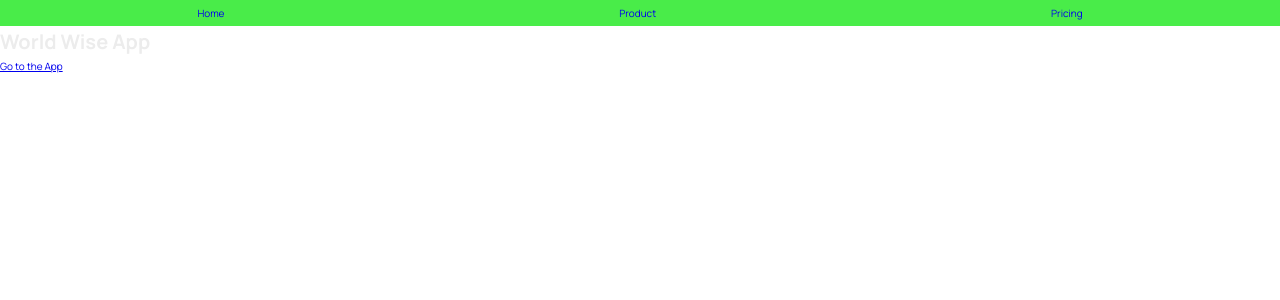
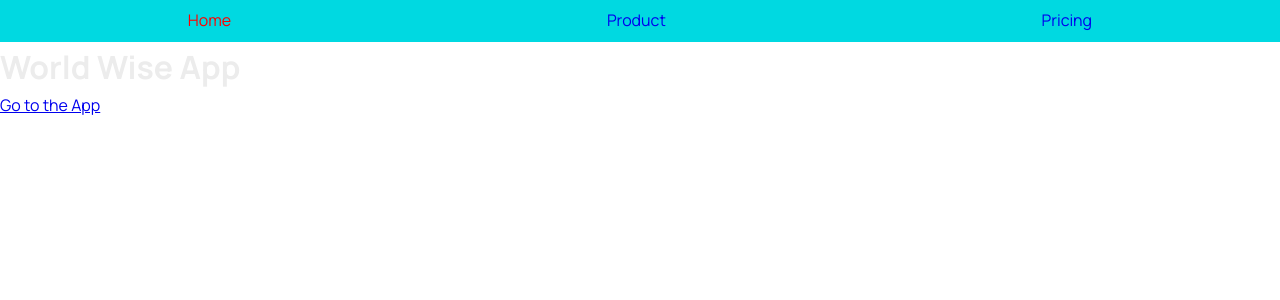
Before and after one commit to emmeiwhite/13-world-wise-react-project, a React (Vite) app: page / in a window 1280 px wide. Shown: the top 300 px of the page. Built offline with nearby package versions, Linux system fonts and the light colour scheme.

Commit message:
:global(.active) for active NavLink styling

```diff
--- a/src/components/AppNav.module.css
+++ b/src/components/AppNav.module.css
@@ -1,3 +1,8 @@
 .nav {
-  background-color: aquamarine;
+  background-color: rgb(2, 75, 51);
+  padding: 1rem 2rem;
 }
+
+:global(.active) {
+  color: red;
+}
--- a/src/components/Navbar.module.css
+++ b/src/components/Navbar.module.css
@@ -1,5 +1,5 @@
 .nav {
-  background-color: rgb(73, 236, 73);
+  background-color: rgb(0, 217, 225);
 }
 
 .nav .menuList {
@@ -13,7 +13,3 @@
   display: inline-block;
   text-decoration: none;
 }
-
-.activeLink {
-  color: orange;
-}
--- a/src/index.css
+++ b/src/index.css
@@ -1,6 +1,6 @@
 /* Taken from getting started guide at: https://leafletjs.com/examples/quick-start/ */
-@import "https://unpkg.com/leaflet@1.7.1/dist/leaflet.css";
-@import "https://fonts.googleapis.com/css2?family=Manrope:wght@400;600;700;800&display=swap";
+@import 'https://unpkg.com/leaflet@1.7.1/dist/leaflet.css';
+@import 'https://fonts.googleapis.com/css2?family=Manrope:wght@400;600;700;800&display=swap';
 
 /* These CSS variables are global, so they are available in all CSS modules */
 :root {
@@ -22,12 +22,12 @@
 }
 
 html {
-  font-size: 62.5%;
+  font-size: 100%;
   box-sizing: border-box;
 }
 
 body {
-  font-family: "Manrope", sans-serif;
+  font-family: 'Manrope', sans-serif;
   color: var(--color-light--2);
   font-weight: 400;
   line-height: 1.6;
```
